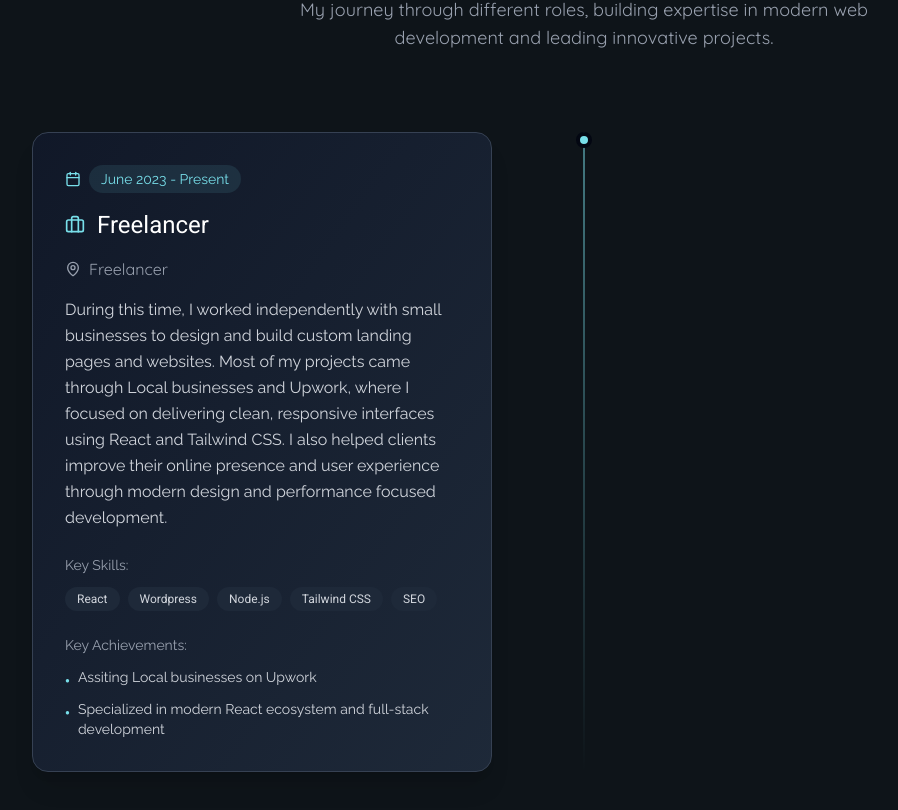
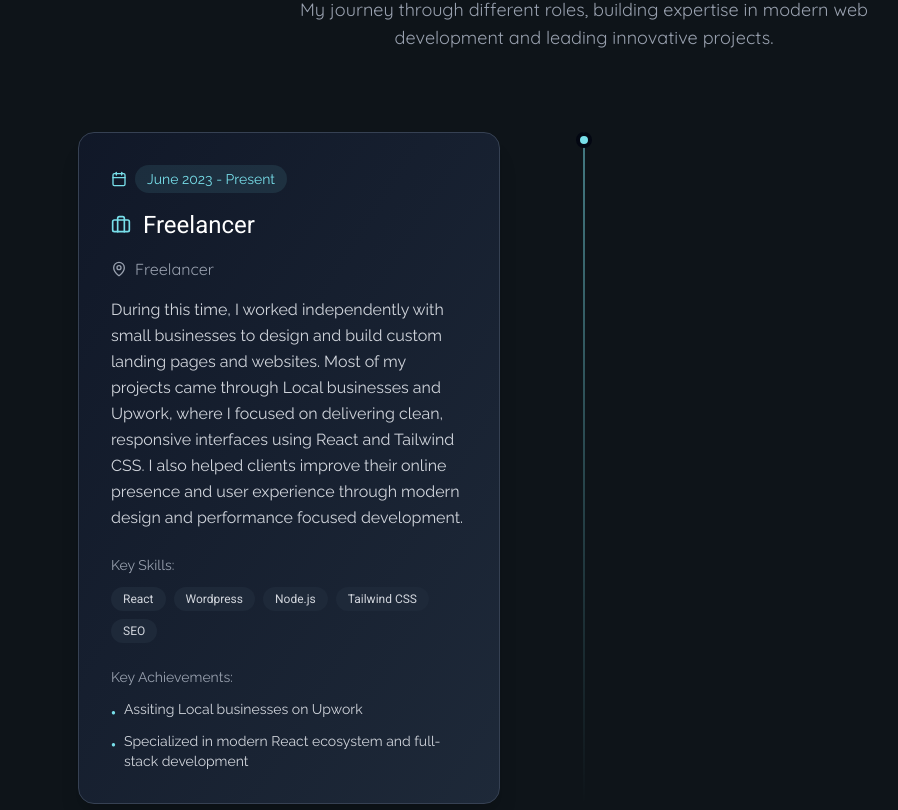
Before and after one commit to softwareNinja-888/portfolioV3, a React (Vite) app in the folder portfolioV3/: page / in a window 1280 px wide. Shown: the part 2510-3320 px from the top of the page, without its empty margins (56-954 px from the left). Built offline with nearby package versions, Linux system fonts and the light colour scheme; a web font is replaced by a local one.

Commit message:
Refactor code

```diff
--- a/portfolioV3/src/components/Xp.jsx
+++ b/portfolioV3/src/components/Xp.jsx
@@ -17,7 +17,7 @@ function ExperienceCard({ experience, index }) {
             <div className="absolute left-1/2 transform -translate-x-1/2 w-4 h-4 bg-primary rounded-full border-4 border-gray-950 z-10 hidden lg:block" />
 
             {/* Experience card */}
-            <div className={`relative md:w-8/12 lg:w-5/12 md:mx-auto ${index % 2 === 0 ? 'lg:ml-0 lg:mr-auto ' : 'lg:ml-auto lg:mr-0 '}`}>
+            <div className={`relative w-12/12 md:w-8/12 lg:w-5/12 md:mx-auto ${index % 2 === 0 ? 'lg:ml-0 lg:mr-auto ' : 'lg:ml-auto lg:mr-0 '}`}>
                 <motion.div
                     whileHover={{ scale: 1.02, y: -5 }}
                     className="bg-gradient-to-br from-gray-900 to-gray-800 rounded-2xl p-8 border border-gray-700 hover:border-primary/50 transition-all duration-300 shadow-xl hover:shadow-2xl"
@@ -155,7 +155,7 @@ export function Xp() {
                             <div className="absolute left-6 w-4 h-4 bg-primary rounded-full border-4 border-gray-950 z-10 hidden" />
 
                             {/* Mobile layout adjustment */}
-                            <div className="pl-16 md:pl-0">
+                            <div className="mx-auto w-11/12">
                                 <ExperienceCard experience={experience} index={index} />
                             </div>
                         </div>
```
